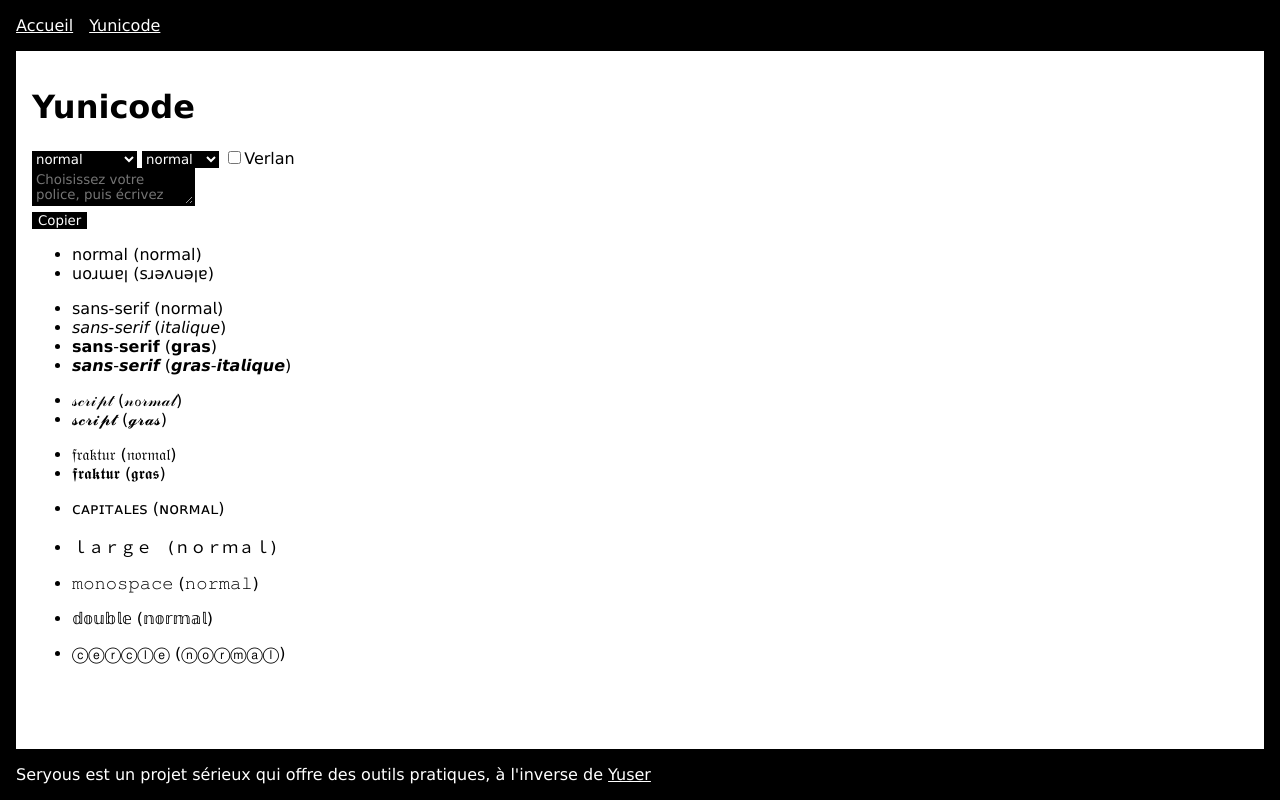
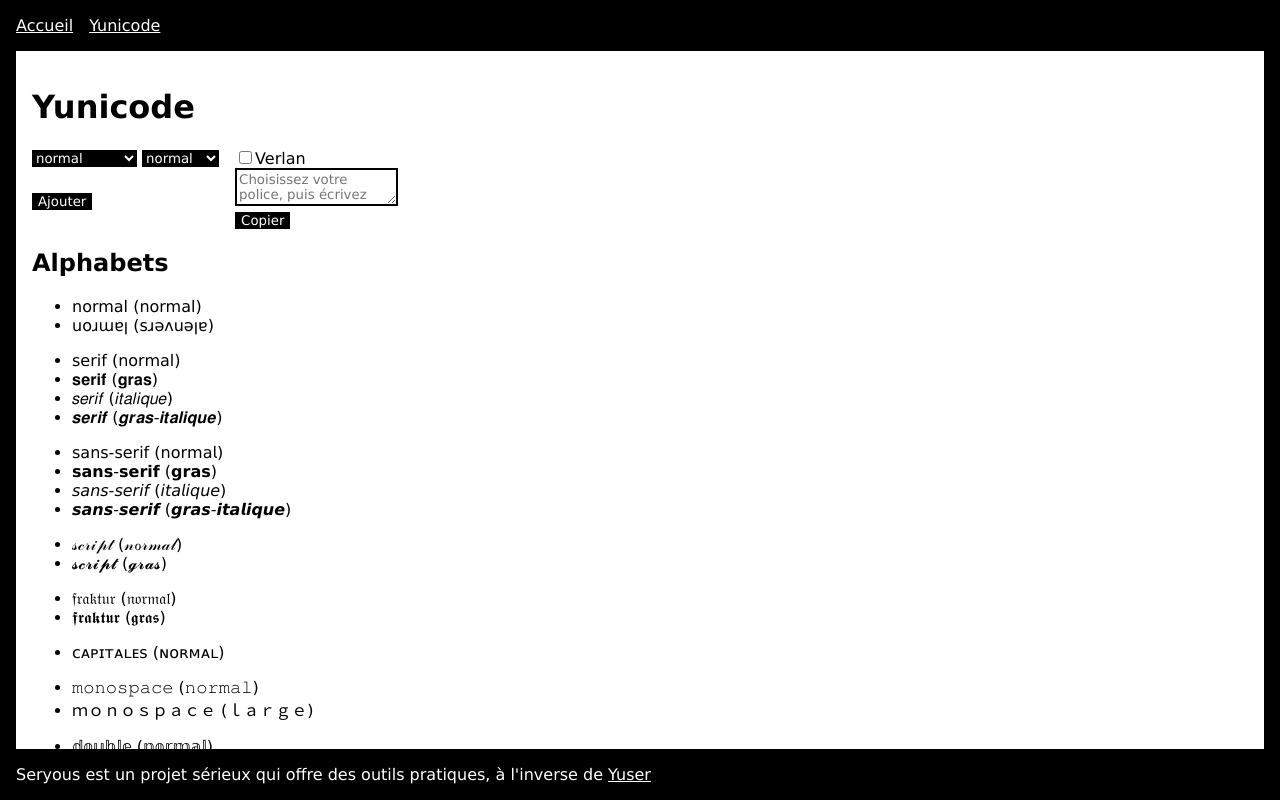
Before and after one commit to science-numerale/seryous, a SvelteKit app: page /tools/yunicode in a window 1280 px wide. Built offline with nearby package versions, Linux system fonts and the light colour scheme.

Commit message:
Modifiers

```diff
--- a/src/app.css
+++ b/src/app.css
@@ -17,11 +17,16 @@
 	border: solid 2px black;
 }
 
-input, textarea, button, select {
+button, select {
 	background: black;
 	&, * {
 		color: white;
 	}
+
+	border: none;
+}
+input, textarea {
+	border: 2px black solid;
 }
 
 [disabled] {
--- a/src/routes/tools/yunicode/+page.svelte
+++ b/src/routes/tools/yunicode/+page.svelte
@@ -2,7 +2,8 @@
 	import Button from "../../../components/basic/Button.svelte";
 	import Tool from "../Tool.svelte";
 	import getVariant, {
-		fonts,
+		alphabetsDB,
+		modifiersDB,
 		type Font,
 		type Variant,
 	} from "./unicodeVariants";
@@ -14,22 +15,29 @@
 		return Object.keys(obj) as (T extends T ? keyof T : never)[];
 	}
 
-	let cFont: Font = $state("normal");
-	let cVariant: Variant<Font> = $state("normal");
+	let cAlphabet: {
+		font: Font;
+		variant: Variant<Font>;
+	} = $state({
+		font: "normal",
+		variant: "normal",
+	});
+	let cModifiers: string[] = $state([]);
 </script>
 
 <Tool name="Yunicode">
-	<Yunicode bind:font={cFont} bind:variant={cVariant} />
+	<Yunicode bind:font={cAlphabet.font} bind:variant={cAlphabet.variant} bind:modifiers={cModifiers} />
 
-	{#each keys(fonts) as font}
+	<h2>Alphabets</h2>
+	{#each keys(alphabetsDB) as font}
 		<ul>
-			{#each keys(fonts[font]) as variant}
+			{#each keys(alphabetsDB[font]) as variant}
 				<li>
 					<Button
 						variant="span"
 						onClick={() => {
-							cFont = font;
-							cVariant = variant;
+							cAlphabet.font = font;
+							cAlphabet.variant = variant;
 						}}
 						>{getVariant(
 							`${font} (${variant})`,
@@ -41,4 +49,23 @@
 			{/each}
 		</ul>
 	{/each}
+
+	<h2>Modificateurs</h2>
+	{#each keys(modifiersDB) as modifier}
+		<ul>
+			{#each keys(modifiersDB[modifier]) as variant}
+				<li>
+					<Button
+						variant="span"
+						onClick={() => {
+							cModifiers.push(modifiersDB[modifier][variant]);
+						}}
+						>{getVariant(`${modifier} (${variant})`, "normal", "normal", [
+							modifiersDB[modifier][variant],
+						])}</Button
+					>
+				</li>
+			{/each}
+		</ul>
+	{/each}
 </Tool>
--- /dev/null
+++ b/src/routes/tools/yunicode/ModifiersEditor.svelte
@@ -0,0 +1,29 @@
+<script lang="ts">
+	import Button from "../../../components/basic/Button.svelte";
+
+	let {
+		modifiers = $bindable([]),
+	}: {
+		modifiers: string[];
+	} = $props();
+</script>
+
+<div>
+	<ul>
+		{#each modifiers as _, i}
+			<li>
+				<input style="width: 5rem;" bind:value={modifiers[i]} />
+				<Button
+					onClick={() => {
+						modifiers.splice(i, 1);
+					}}>Supprimer</Button
+				>
+			</li>
+		{/each}
+	</ul>
+	<Button
+		onClick={() => {
+			modifiers.push("");
+		}}>Ajouter</Button
+	>
+</div>
--- a/src/routes/tools/yunicode/Yunicode.svelte
+++ b/src/routes/tools/yunicode/Yunicode.svelte
@@ -1,26 +1,37 @@
 <script lang="ts">
 	import { onMount } from "svelte";
 	import getVariant, {
-		fonts,
+		alphabetsDB,
+		modifiersDB,
 		type Font,
 		type Variant,
 	} from "./unicodeVariants";
 	import CopyButton from "../../../components/CopyButton.svelte";
 	import Button from "../../../components/basic/Button.svelte";
+	import ModifiersEditor from "./ModifiersEditor.svelte";
 
 	let {
 		text = $bindable(""),
 		font = $bindable("normal"),
 		variant = $bindable("normal"),
+		modifiers = $bindable([]),
 		verlan = $bindable(false),
 	}: {
 		text?: string;
 		font?: Font;
 		variant?: Variant<Font>;
+		modifiers?: string[]
 		verlan?: boolean;
 	} = $props();
 
-	let make = (s: string) => getVariant(s, font, variant, verlan);
+	let make = (s: string) =>
+		getVariant(
+			s,
+			font,
+			variant,
+			modifiers,
+			verlan,
+		);
 
 	onMount(() => {
 		if (text) text = make(text);
@@ -38,7 +49,6 @@
 			setTimeout(() => {
 				area.setSelectionRange(newcarret, newcarret);
 			});
-			console.log(e);
 		}
 	}
 
@@ -47,40 +57,45 @@
 		if (variant === "srevnela" && oldVariant !== "srevnela") {
 			verlan = true;
 		} else if (variant !== "srevnela" && oldVariant === "srevnela") {
-			verlan = false
+			verlan = false;
 		}
-		oldVariant = variant
+		oldVariant = variant;
 	});
 
 	let rnd = Math.random().toString();
 </script>
 
+<div style="display: flex; flex-wrap: wrap; gap: 1rem;">
+	<div style="display: flex; flex-direction: column; gap: 0.5rem;">
 		<div>
 			<select
 				bind:value={font}
 				oninput={() => {
-			if (!(font in Object.keys(fonts[font]))) {
+					if (!(font in Object.keys(alphabetsDB[font]))) {
 						variant = "normal";
 					}
 				}}
 			>
-		{#each Object.keys(fonts) as (typeof font)[] as key}
+				{#each Object.keys(alphabetsDB) as (typeof font)[] as key}
 					<option value={key}>{getVariant(key, key, "normal")}</option>
 				{/each}
 			</select>
 			<select bind:value={variant}>
-		{#each Object.keys(fonts[font]) as (typeof variant)[] as key}
+				{#each Object.keys(alphabetsDB[font]) as (typeof variant)[] as key}
 					<option value={key}>{getVariant(key, font, key)}</option>
 				{/each}
 			</select>
-	<span style="white-space: nowrap;">
+		</div>
+
+		<ModifiersEditor bind:modifiers />
+	</div>
+
+	<div>
+		<div style="white-space: nowrap;">
 			<input type="checkbox" bind:checked={verlan} id={rnd + "verlan"} /><label
 				for={rnd + "verlan"}>Verlan</label
 			>
-	</span>
-
-	<br />
-
+		</div>
 		<textarea
 			bind:value={text}
 			bind:this={area}
@@ -99,3 +114,4 @@
 			>
 		{/if}
 	</div>
+</div>
--- a/src/routes/tools/yunicode/unicodeVariants.ts
+++ b/src/routes/tools/yunicode/unicodeVariants.ts
@@ -1,61 +1,98 @@
-// https://convertcase.net/unicode-text-converter/
-// https://www.textconverter.net/
-export const fonts = {
+// DBs
+
+export const alphabetsDB = {
 	"normal": {
-		"normal": "abcdefghijklmnopqrstuvwxyz ABCDEFGHIJKLMNOPQRSTUVWXYZ 0123456789 ,'/\\",
-		"srevnela": "ɐqɔpǝɟƃɥıɾʞןɯuodbɹsʇnʌʍxʎz ꓯꓭↃꓷƎℲ⅁ɥıᒋꓘ⅂WuOꓒÒꓤSꓕꓵ𐌡MX⅄Z 0Ɩ↊↋Һꞔ9∠86 ',\\/",
+		"normal": "ABCDEFGHIJKLMNOPQRSTUVWXYZ abcdefghijklmnopqrstuvwxyz 0123456789 ?!',.",
+		"srevnela": "ꓯꓭↃꓷƎℲ⅁ɥıᒋꓘ⅂WuOꓒÒꓤSꓕꓵ𐌡MX⅄Z ɐqɔpǝɟƃɥıɾʞןɯuodbɹsʇnʌʍxʎz 0Ɩ↊↋Һꞔ9∠86",
+	},
+
+	"serif": {
+		"normal": "",
+		"gras": "𝐀𝐁𝐂𝐃𝐄𝐅𝐆𝐇𝐈𝐉𝐊𝐋𝐌𝐍𝐎𝐏𝐐𝐑𝐒𝐓𝐔𝐕𝐖𝐗𝐘𝐙 𝐚𝐛𝐜𝐝𝐞𝐟𝐠𝐡𝐢𝐣𝐤𝐥𝐦𝐧𝐨𝐩𝐪𝐫𝐬𝐭𝐮𝐯𝐰𝐱𝐲𝐳 𝟎𝟏𝟐𝟑𝟒𝟓𝟔𝟕𝟖𝟗",
+		"italique": "𝐴𝐵𝐶𝐷𝐸𝐹𝐺𝐻𝐼𝐽𝐾𝐿𝑀𝑁𝑂𝑃𝑄𝑅𝑆𝑇𝑈𝑉𝑊𝑋𝑌𝑍 𝑎𝑏𝑐𝑑𝑒𝑓𝑔ℎ𝑖𝑗𝑘𝑙𝑚𝑛𝑜𝑝𝑞𝑟𝑠𝑡𝑢𝑣𝑤𝑥𝑦𝑧",
+		"gras-italique": "𝑨𝑩𝑪𝑫𝑬𝑭𝑮𝑯𝑰𝑱𝑲𝑳𝑴𝑵𝑶𝑷𝑸𝑹𝑺𝑻𝑼𝑽𝑾𝑿𝒀𝒁 𝒂𝒃𝒄𝒅𝒆𝒇𝒈𝒉𝒊𝒋𝒌𝒍𝒎𝒏𝒐𝒑𝒒𝒓𝒔𝒕𝒖𝒗𝒘𝒙𝒚𝒛 𝟎𝟏𝟐𝟑𝟒𝟓𝟔𝟕𝟖𝟗",
 	},
 
 	"sans-serif": {
-		"normal": "𝖺𝖻𝖼𝖽𝖾𝖿𝗀𝗁𝗂𝗃𝗄𝗅𝗆𝗇𝗈𝗉𝗊𝗋𝗌𝗍𝗎𝗏𝗐𝗑𝗒𝗓 𝖠𝖡𝖢𝖣𝖤𝖥𝖦𝖧𝖨𝖩𝖪𝖫𝖬𝖭𝖮𝖯𝖰𝖱𝖲𝖳𝖴𝖵𝖶𝖷𝖸𝖹 𝟢𝟣𝟤𝟥𝟦𝟧𝟨𝟩𝟪𝟫",
-		"italique": "𝘢𝘣𝘤𝘥𝘦𝘧𝘨𝘩𝘪𝘫𝘬𝘭𝘮𝘯𝘰𝘱𝘲𝘳𝘴𝘵𝘶𝘷𝘸𝘹𝘺𝘻 𝘈𝘉𝘊𝘋𝘌𝘍𝘎𝘏𝘐𝘑𝘒𝘓𝘔𝘕𝘖𝘗𝘘𝘙𝘚𝘛𝘜𝘝𝘞𝘟𝘠𝘡",
-		"gras": "𝗮𝗯𝗰𝗱𝗲𝗳𝗴𝗵𝗶𝗷𝗸𝗹𝗺𝗻𝗼𝗽𝗾𝗿𝘀𝘁𝘂𝘃𝘄𝘅𝘆𝘇 𝗔𝗕𝗖𝗗𝗘𝗙𝗚𝗛𝗜𝗝𝗞𝗟𝗠𝗡𝗢𝗣𝗤𝗥𝗦𝗧𝗨𝗩𝗪𝗫𝗬𝗭 𝟬𝟭𝟮𝟯𝟰𝟱𝟲𝟳𝟴𝟵",
-		"gras-italique": "𝙖𝙗𝙘𝙙𝙚𝙛𝙜𝙝𝙞𝙟𝙠𝙡𝙢𝙣𝙤𝙥𝙦𝙧𝙨𝙩𝙪𝙫𝙬𝙭𝙮𝙯 𝘼𝘽𝘾𝘿𝙀𝙁𝙂𝙃𝙄𝙅𝙆𝙇𝙈𝙉𝙊𝙋𝙌𝙍𝙎𝙏𝙐𝙑𝙒𝙓𝙔𝙕",
+		"normal": "𝖠𝖡𝖢𝖣𝖤𝖥𝖦𝖧𝖨𝖩𝖪𝖫𝖬𝖭𝖮𝖯𝖰𝖱𝖲𝖳𝖴𝖵𝖶𝖷𝖸𝖹 𝖺𝖻𝖼𝖽𝖾𝖿𝗀𝗁𝗂𝗃𝗄𝗅𝗆𝗇𝗈𝗉𝗊𝗋𝗌𝗍𝗎𝗏𝗐𝗑𝗒𝗓 𝟢𝟣𝟤𝟥𝟦𝟧𝟨𝟩𝟪𝟫",
+		"gras": "𝗔𝗕𝗖𝗗𝗘𝗙𝗚𝗛𝗜𝗝𝗞𝗟𝗠𝗡𝗢𝗣𝗤𝗥𝗦𝗧𝗨𝗩𝗪𝗫𝗬𝗭 𝗮𝗯𝗰𝗱𝗲𝗳𝗴𝗵𝗶𝗷𝗸𝗹𝗺𝗻𝗼𝗽𝗾𝗿𝘀𝘁𝘂𝘃𝘄𝘅𝘆𝘇 𝟬𝟭𝟮𝟯𝟰𝟱𝟲𝟳𝟴𝟵",
+		"italique": "𝘈𝘉𝘊𝘋𝘌𝘍𝘎𝘏𝘐𝘑𝘒𝘓𝘔𝘕𝘖𝘗𝘘𝘙𝘚𝘛𝘜𝘝𝘞𝘟𝘠𝘡 𝘢𝘣𝘤𝘥𝘦𝘧𝘨𝘩𝘪𝘫𝘬𝘭𝘮𝘯𝘰𝘱𝘲𝘳𝘴𝘵𝘶𝘷𝘸𝘹𝘺𝘻",
+		"gras-italique": "𝘼𝘽𝘾𝘿𝙀𝙁𝙂𝙃𝙄𝙅𝙆𝙇𝙈𝙉𝙊𝙋𝙌𝙍𝙎𝙏𝙐𝙑𝙒𝙓𝙔𝙕 𝙖𝙗𝙘𝙙𝙚𝙛𝙜𝙝𝙞𝙟𝙠𝙡𝙢𝙣𝙤𝙥𝙦𝙧𝙨𝙩𝙪𝙫𝙬𝙭𝙮𝙯 𝟎𝟏𝟐𝟑𝟒𝟓𝟔𝟕𝟖𝟗",
 	},
 
 	"script": {
-		"normal": "𝒶𝒷𝒸𝒹ℯ𝒻ℊ𝒽𝒾𝒿𝓀𝓁𝓂𝓃ℴ𝓅𝓆𝓇𝓈𝓉𝓊𝓋𝓌𝓍𝓎𝓏 𝒜ℬ𝒞𝒟ℰℱ𝒢ℋℐ𝒥𝒦ℒℳ𝒩𝒪𝒫𝒬ℛ𝒮𝒯𝒰𝒱𝒲𝒳𝒴𝒵",
-		"gras": "𝓪𝓫𝓬𝓭𝓮𝓯𝓰𝓱𝓲𝓳𝓴𝓵𝓶𝓷𝓸𝓹𝓺𝓻𝓼𝓽𝓾𝓿𝔀𝔁𝔂𝔃 𝓐𝓑𝓒𝓓𝓔𝓕𝓖𝓗𝓘𝓙𝓚𝓛𝓜𝓝𝓞𝓟𝓠𝓡𝓢𝓣𝓤𝓥𝓦𝓧𝓨𝓩 𝟎𝟏𝟐𝟑𝟒𝟓𝟔𝟕𝟖𝟗",
+		"normal": "𝒜ℬ𝒞𝒟ℰℱ𝒢ℋℐ𝒥𝒦ℒℳ𝒩𝒪𝒫𝒬ℛ𝒮𝒯𝒰𝒱𝒲𝒳𝒴𝒵 𝒶𝒷𝒸𝒹ℯ𝒻ℊ𝒽𝒾𝒿𝓀𝓁𝓂𝓃ℴ𝓅𝓆𝓇𝓈𝓉𝓊𝓋𝓌𝓍𝓎𝓏",
+		"gras": "𝓐𝓑𝓒𝓓𝓔𝓕𝓖𝓗𝓘𝓙𝓚𝓛𝓜𝓝𝓞𝓟𝓠𝓡𝓢𝓣𝓤𝓥𝓦𝓧𝓨𝓩 𝓪𝓫𝓬𝓭𝓮𝓯𝓰𝓱𝓲𝓳𝓴𝓵𝓶𝓷𝓸𝓹𝓺𝓻𝓼𝓽𝓾𝓿𝔀𝔁𝔂𝔃 𝟎𝟏𝟐𝟑𝟒𝟓𝟔𝟕𝟖𝟗",
 	},
 
 	"fraktur": {
-		"normal": "𝔞𝔟𝔠𝔡𝔢𝔣𝔤𝔥𝔦𝔧𝔨𝔩𝔪𝔫𝔬𝔭𝔮𝔯𝔰𝔱𝔲𝔳𝔴𝔵𝔶𝔷 𝔄𝔅ℭ𝔇𝔈𝔉𝔊ℌℑ𝔍𝔎𝔏𝔐𝔑𝔒𝔓𝔔ℜ𝔖𝔗𝔘𝔙𝔚𝔛𝔜ℨ",
-		"gras": "𝖆𝖇𝖈𝖉𝖊𝖋𝖌𝖍𝖎𝖏𝖐𝖑𝖒𝖓𝖔𝖕𝖖𝖗𝖘𝖙𝖚𝖛𝖜𝖝𝖞𝖟 𝕬𝕭𝕮𝕯𝕰𝕱𝕲𝕳𝕴𝕵𝕶𝕷𝕸𝕹𝕺𝕻𝕼𝕽𝕾𝕿𝖀𝖁𝖂𝖃𝖄𝖅 𝟎❗𝟐𝟑𝟒𝟓𝟔𝟕𝟖𝟗",
+		"normal": "𝔄𝔅ℭ𝔇𝔈𝔉𝔊ℌℑ𝔍𝔎𝔏𝔐𝔑𝔒𝔓𝔔ℜ𝔖𝔗𝔘𝔙𝔚𝔛𝔜ℨ 𝔞𝔟𝔠𝔡𝔢𝔣𝔤𝔥𝔦𝔧𝔨𝔩𝔪𝔫𝔬𝔭𝔮𝔯𝔰𝔱𝔲𝔳𝔴𝔵𝔶𝔷",
+		"gras": "𝕬𝕭𝕮𝕯𝕰𝕱𝕲𝕳𝕴𝕵𝕶𝕷𝕸𝕹𝕺𝕻𝕼𝕽𝕾𝕿𝖀𝖁𝖂𝖃𝖄𝖅 𝖆𝖇𝖈𝖉𝖊𝖋𝖌𝖍𝖎𝖏𝖐𝖑𝖒𝖓𝖔𝖕𝖖𝖗𝖘𝖙𝖚𝖛𝖜𝖝𝖞𝖟 𝟎𝟏𝟐𝟑𝟒𝟓𝟔𝟕𝟖𝟗",
 	},
 
 	"capitales": {
-		"normal": "ᴀʙᴄᴅᴇꜰɢʜɪᴊᴋʟᴍɴᴏᴘqʀꜱᴛᴜᴠᴡxʏᴢ ABCDEFGHIJKLMNOPQRSTUVWXYZ",
-	},
-	"large": {
-		"normal": "ａｂｃｄｅｆｇｈｉｊｋｌｍｎｏｐｑｒｓｔｕｖｗｘｙｚ ＡＢＣＤＥＦＧＨＩＪＫＬＭＮＯＰＱＲＳＴＵＶＷＸＹＺ ０１２３４５６７８９",
+		"normal": "ABCDEFGHIJKLMNOPQRSTUVWXYZ ᴀʙᴄᴅᴇꜰɢʜɪᴊᴋʟᴍɴᴏᴘqʀꜱᴛᴜᴠᴡxʏᴢ ﹖﹗'﹐﹒",
 	},
 	"monospace": {
-		"normal": "𝚊𝚋𝚌𝚍𝚎𝚏𝚐𝚑𝚒𝚓𝚔𝚕𝚖𝚗𝚘𝚙𝚚𝚛𝚜𝚝𝚞𝚟𝚠𝚡𝚢𝚣 𝙰𝙱𝙲𝙳𝙴𝙵𝙶𝙷𝙸𝙹𝙺𝙻𝙼𝙽𝙾𝙿𝚀𝚁𝚂𝚃𝚄𝚅𝚆𝚇𝚈𝚉 𝟶𝟷𝟸𝟹𝟺𝟻𝟼𝟽𝟾𝟿",
+		"normal": "𝙰𝙱𝙲𝙳𝙴𝙵𝙶𝙷𝙸𝙹𝙺𝙻𝙼𝙽𝙾𝙿𝚀𝚁𝚂𝚃𝚄𝚅𝚆𝚇𝚈𝚉 𝚊𝚋𝚌𝚍𝚎𝚏𝚐𝚑𝚒𝚓𝚔𝚕𝚖𝚗𝚘𝚙𝚚𝚛𝚜𝚝𝚞𝚟𝚠𝚡𝚢𝚣 𝟶𝟷𝟸𝟹𝟺𝟻𝟼𝟽𝟾𝟿 ？！＇，．",
+		"large": "ＡＢＣＤＥＦＧＨＩＪＫＬＭＮＯＰＱＲＳＴＵＶＷＸＹＺ ａｂｃｄｅｆｇｈｉｊｋｌｍｎｏｐｑｒｓｔｕｖｗｘｙｚ ０１２３４５６７８９ ？！＇，．",
 	},
 
 	"double": {
-		"normal": "𝕒𝕓𝕔𝕕𝕖𝕗𝕘𝕙𝕚𝕛𝕜𝕝𝕞𝕟𝕠𝕡𝕢𝕣𝕤𝕥𝕦𝕧𝕨𝕩𝕪𝕫 𝔸𝔹ℂ𝔻𝔼𝔽𝔾ℍ𝕀𝕁𝕂𝕃𝕄ℕ𝕆ℙℚℝ𝕊𝕋𝕌𝕍𝕎𝕏𝕐ℤ 𝟘𝟙𝟚𝟛𝟜𝟝𝟞𝟟𝟠𝟡",
+		"normal": "𝔸𝔹ℂ𝔻𝔼𝔽𝔾ℍ𝕀𝕁𝕂𝕃𝕄ℕ𝕆ℙℚℝ𝕊𝕋𝕌𝕍𝕎𝕏𝕐ℤ 𝕒𝕓𝕔𝕕𝕖𝕗𝕘𝕙𝕚𝕛𝕜𝕝𝕞𝕟𝕠𝕡𝕢𝕣𝕤𝕥𝕦𝕧𝕨𝕩𝕪𝕫 𝟘𝟙𝟚𝟛𝟜𝟝𝟞𝟟𝟠𝟡 ❔❕',.",
 	},
 	"cercle": {
 		"normal": "ⓐⓑⓒⓓⓔⓕⓖⓗⓘⓙⓚⓛⓜⓝⓞⓟⓠⓡⓢⓣⓤⓥⓦⓧⓨⓩ ⒶⒷⒸⒹⒺⒻⒼⒽⒾⒿⓀⓁⓂⓃⓄⓅⓆⓇⓈⓉⓊⓋⓌⓍⓎⓏ ⓪①②③④⑤⑥⑦⑧⑨",
 	},
 }
 
+export let modifiersDB = {
+	"barré": {
+		"long": "b̶a̶r̶r̶é̶ ̶l̶o̶n̶g̶",
+		"oblique-court": "d̷o̷u̷b̷l̷e̷ ̷m̷a̷c̷r̷o̷n̷",
+		"oblique-long": "d̸o̸u̸b̸l̸e̸ ̸m̸a̸c̸r̸o̸n̸"
+	},
+	"souligné": {
+		"ligne-basse": "l̲i̲g̲n̲e̲ ̲b̲a̲s̲s̲e̲",
+		"double-macron": "d͟o͟u͟b͟l͟e͟ ͟m͟a͟c͟r͟o͟n͟",
+	}
+}
+
+// Types
+
 type KeysOfUnion<T> = T extends T ? keyof T : never;
-export type Font = keyof typeof fonts
-export type Variant<F extends Font> = KeysOfUnion<typeof fonts[F]>
+export type Font = keyof typeof alphabetsDB
+export type Variant<F extends Font> = KeysOfUnion<typeof alphabetsDB[F]>
 
-export default function getVariant<F extends Font>(text: string, font: F, variant: Variant<F>, verlan: boolean = false) {
+// Functions
+
+function parseModifier(mod: string) {
+	if (mod.startsWith("U+")) {
+		let int = parseInt(mod.substring(2), 16)
+		if (!isNaN(int)) return String.fromCharCode(int)
+		return ""
+	}
+	return [...new Set(mod.match(/[\u0300-\u036F\u1AB0-\u1AFF\u1DC0-\u1DFF\u20D0-\u20FF\uFE20-\uFE2F]/g) || [])]
+}
+
+export default function getVariant<F extends Font>(text: string, font: F, variant: Variant<F>, modifiers: string[] = [], verlan: boolean = false) {
 	let list = text.split("")
-	return (verlan ? list.reverse() : list).map((char) => {
-		let id = fonts.normal.normal.indexOf(char);
+	let sufix = modifiers.map(e => parseModifier(e)).join("")
+	if (verlan) list = list.reverse()
+	list = list.map((char) => {
+		let id = alphabetsDB.normal.normal.indexOf(char);
 		if (id !== -1) {
-			let variants = fonts[font] as Record<typeof variant, string>
+			let variants = alphabetsDB[font] as Record<typeof variant, string>
 			let cr = Array.from(variants[variant])[id]
-			return cr
+			if (cr) return cr
 		}
 		return char
-	}).join("")
+	})
+
+
+	list = list.map(v => v + sufix)
+
+	return list.join("")
 }
 
 let test = getVariant("test", "fraktur", "gras")
```
Lines whose indentation alone changed are shown as unchanged.
